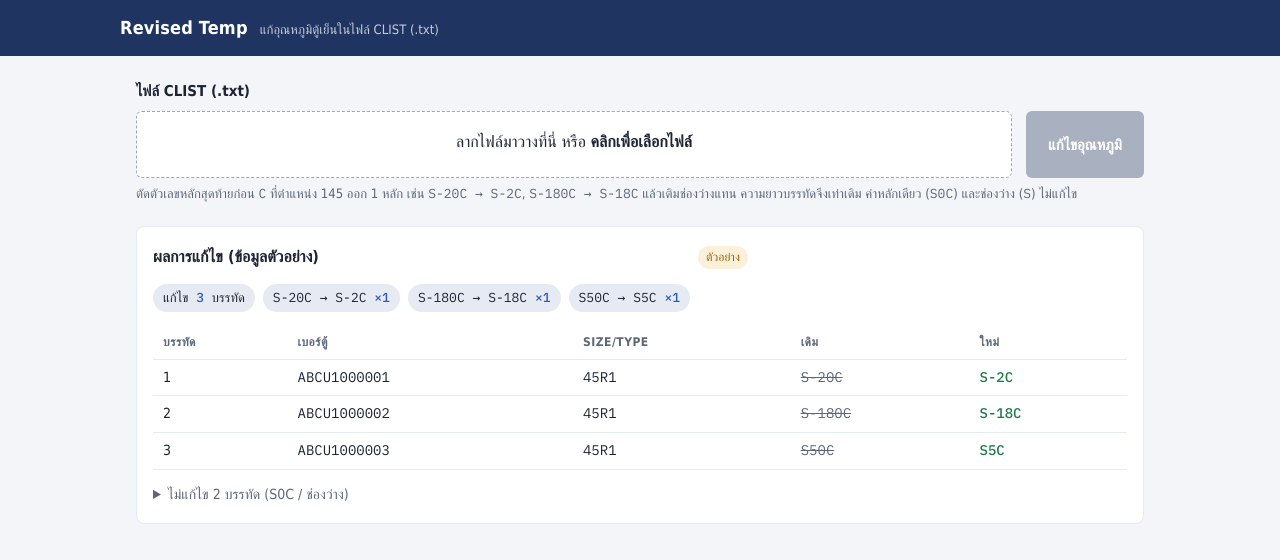
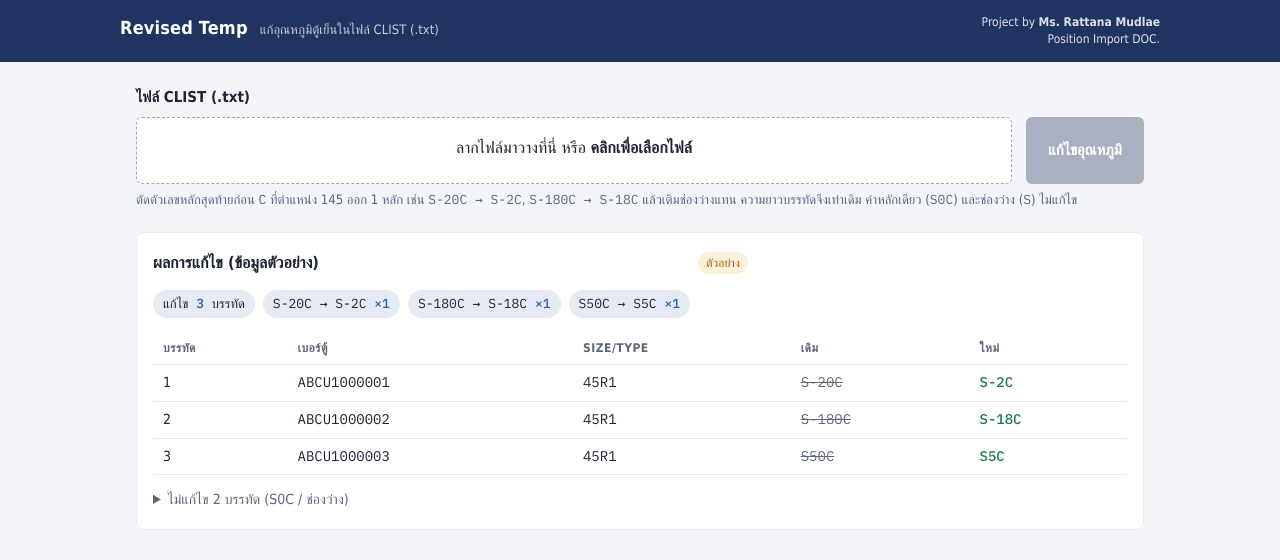
Before and after one commit to Rattanao/TEMP., a plain HTML site: page index.html in a window 1280 px wide. Drawn offline with nearby package versions, Linux system fonts and the light colour scheme; a web font is replaced by a local one.

Commit message:
Add project credit to top-right of header
Co-Authored-By: Claude Opus 5.5 <noreply@anthropic.com>

```diff
--- a/index.html
+++ b/index.html
@@ -42,6 +42,8 @@ body { margin: 0; background: var(--bg); color: var(--fg); font-family: var(--fo
 .topbar .in { max-width: 1040px; margin: 0 auto; display: flex; align-items: baseline; gap: 12px; flex-wrap: wrap; }
 .topbar h1 { margin: 0; font-size: 18px; font-weight: 600; letter-spacing: .01em; }
 .topbar span { font-size: 13px; opacity: .75; }
+.topbar .credit { margin-left: auto; align-self: center; text-align: right; font-size: 12px; line-height: 1.4; opacity: .85; }
+.topbar .credit b { font-weight: 600; }
 main { max-width: 1040px; margin: 0 auto; padding: 24px 16px 48px; display: grid; gap: 22px; }
 label.head { font-weight: 600; font-size: 15px; }
 .row { display: flex; gap: 14px; align-items: stretch; flex-wrap: wrap; }
@@ -90,7 +92,7 @@ details summary { cursor: pointer; font-size: 14px; color: var(--muted); }
 </head>
 <body>
 
-<header class="topbar"><div class="in"><h1>Revised Temp</h1><span>แก้อุณหภูมิตู้เย็นในไฟล์ CLIST (.txt)</span></div></header>
+<header class="topbar"><div class="in"><h1>Revised Temp</h1><span>แก้อุณหภูมิตู้เย็นในไฟล์ CLIST (.txt)</span><div class="credit">Project by <b>Ms. Rattana Mudlae</b><br>Position Import DOC.</div></div></header>
 
 <main>
   <section>
```
